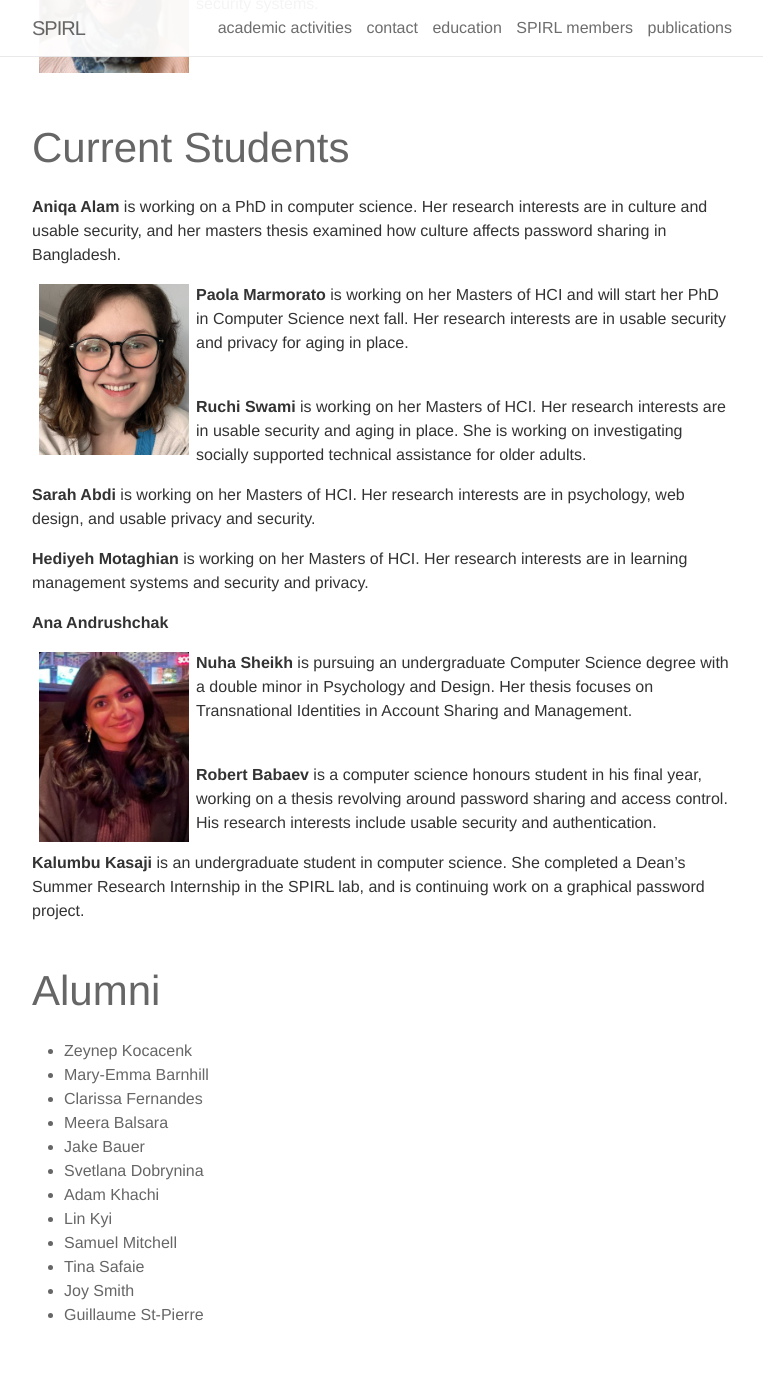
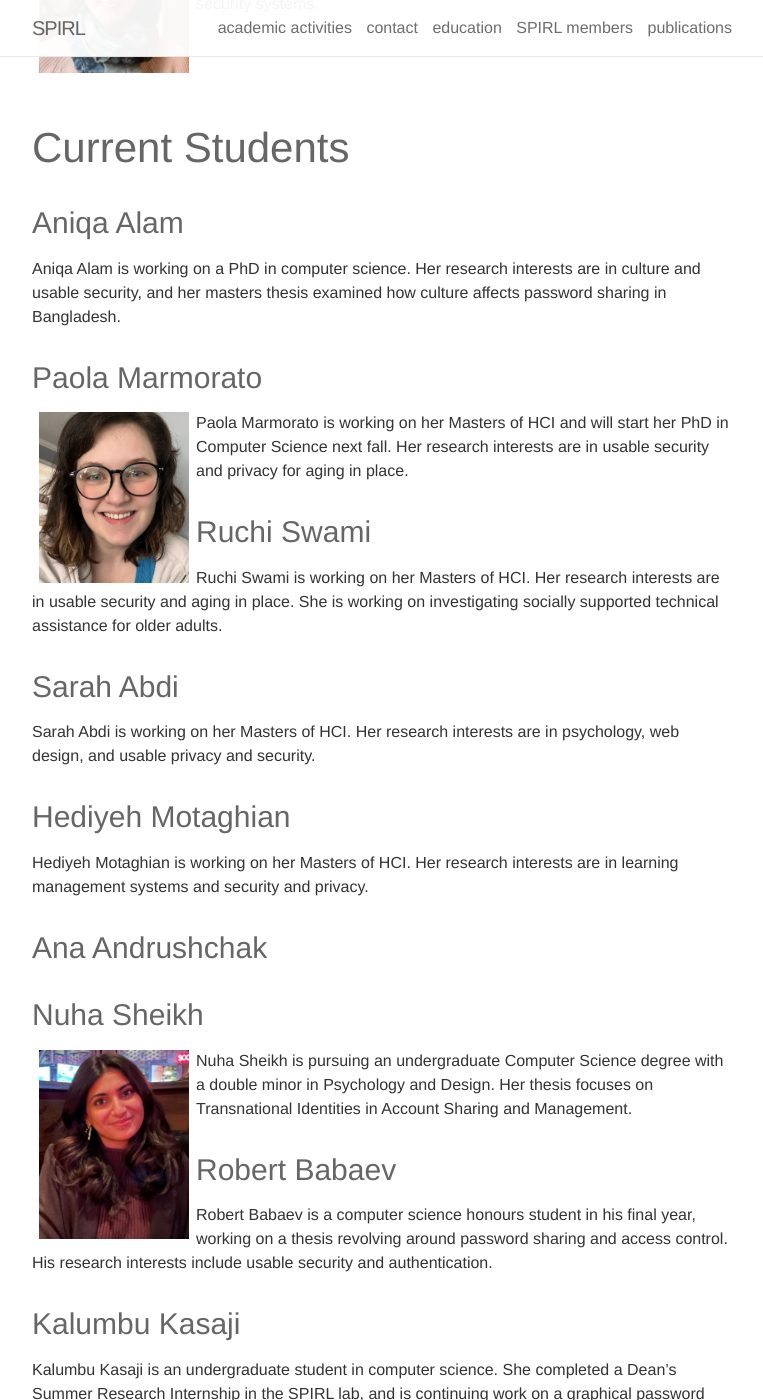
Before and after one commit to estobert/stobert-website, a Jekyll site: the page built from _pages/people.md, in a window 1280 px wide and 1400 px high, scrolled down 320 px. Shown: the whole window, without its empty margins (258-1021 px from the left). Built offline with Jekyll 4.4.1, drawn with Linux system fonts in a browser that asks for light colours; some of the changed text lies outside the part shown.

Commit message:
People page redesign (#10)
change the bold to headings?

```diff
--- a/_pages/people.md
+++ b/_pages/people.md
@@ -14,30 +14,34 @@ title: SPIRL members
 
 ## Current Students
 
+### Aniqa Alam
 
-**Aniqa Alam** is working on a PhD in computer science. Her research interests are in culture and usable security, and her masters thesis examined how culture affects password sharing in Bangladesh.
+Aniqa Alam is working on a PhD in computer science. Her research interests are in culture and usable security, and her masters thesis examined how culture affects password sharing in Bangladesh.
 
+### Paola Marmorato
 <img src="/marmorato_headshot.jpg" width="150" align="left" hspace="7" vspace="1">
-**Paola Marmorato** is working on her Masters of HCI and will start her PhD in Computer Science next fall. Her research interests are in usable security and privacy for aging in place.
-<br />
-<br />
+Paola Marmorato is working on her Masters of HCI and will start her PhD in Computer Science next fall. Her research interests are in usable security and privacy for aging in place.
 
-**Ruchi Swami** is working on her Masters of HCI. Her research interests are in usable security and aging in place. She is working on investigating socially supported technical assistance for older adults.
+### Ruchi Swami
+Ruchi Swami is working on her Masters of HCI. Her research interests are in usable security and aging in place. She is working on investigating socially supported technical assistance for older adults.
 
-**Sarah Abdi** is working on her Masters of HCI. Her research interests are in psychology, web design, and usable privacy and security.
+### Sarah Abdi
+Sarah Abdi is working on her Masters of HCI. Her research interests are in psychology, web design, and usable privacy and security.
 
-**Hediyeh Motaghian** is working on her Masters of HCI. Her research interests are in learning management systems and security and privacy.
+### Hediyeh Motaghian
+Hediyeh Motaghian is working on her Masters of HCI. Her research interests are in learning management systems and security and privacy.
 
-**Ana Andrushchak**
+### Ana Andrushchak
 
+### Nuha Sheikh
 <img src="/sheikh_headshot.jpg" width="150" align="left" hspace="7" vspace="1">
-**Nuha Sheikh** is pursuing an undergraduate Computer Science degree with a double minor in Psychology and Design. Her thesis focuses on Transnational Identities in Account Sharing and Management.
-<br />
-<br />
+Nuha Sheikh is pursuing an undergraduate Computer Science degree with a double minor in Psychology and Design. Her thesis focuses on Transnational Identities in Account Sharing and Management.
 
-**Robert Babaev** is a computer science honours student in his final year, working on a thesis revolving around password sharing and access control. His research interests include usable security and authentication.
+### Robert Babaev
+Robert Babaev is a computer science honours student in his final year, working on a thesis revolving around password sharing and access control. His research interests include usable security and authentication.
 
-**Kalumbu Kasaji** is an undergraduate student in computer science. She completed a Dean's Summer Research Internship in the SPIRL lab, and is continuing work on a graphical password project.
+### Kalumbu Kasaji
+Kalumbu Kasaji is an undergraduate student in computer science. She completed a Dean's Summer Research Internship in the SPIRL lab, and is continuing work on a graphical password project.
 
 
 
```
